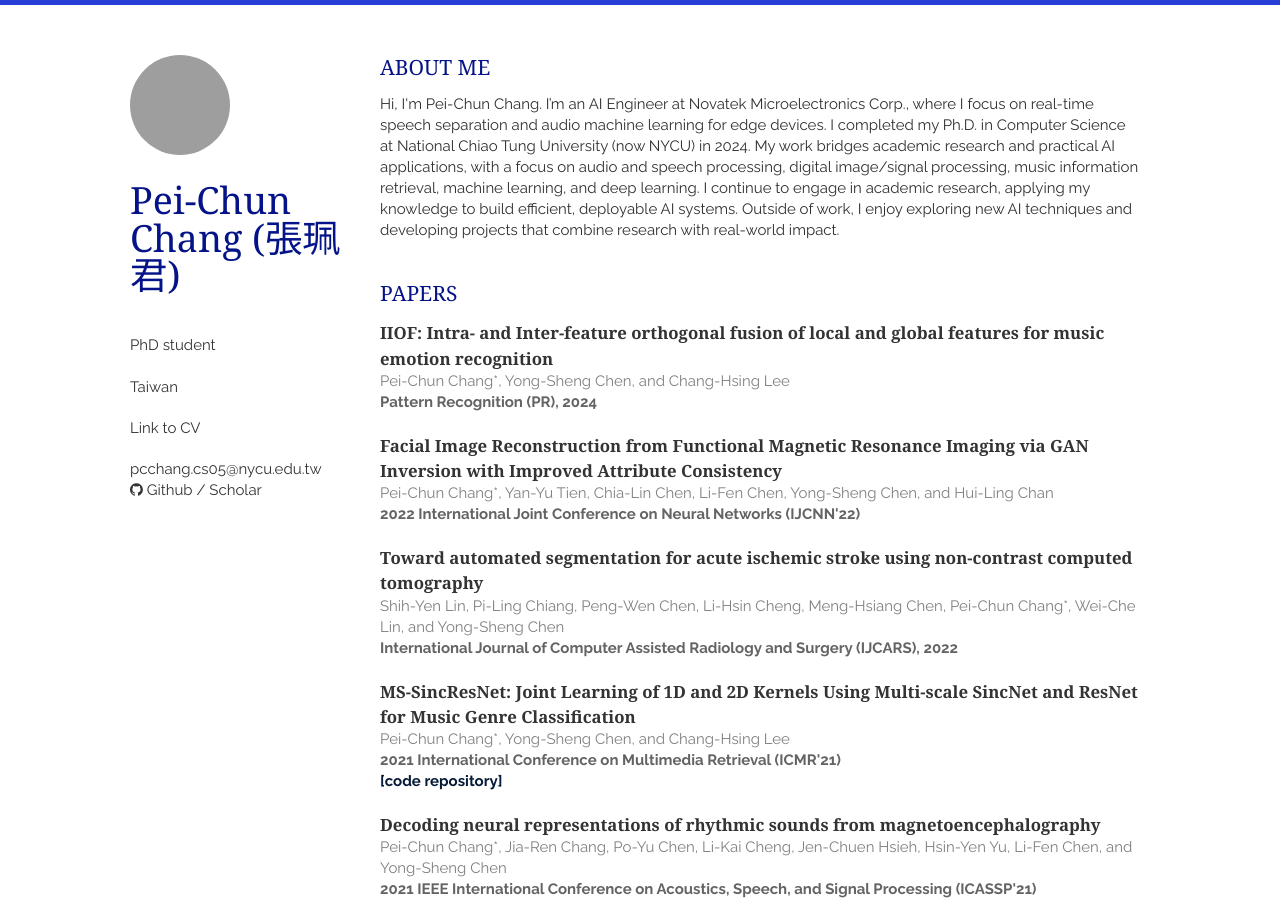
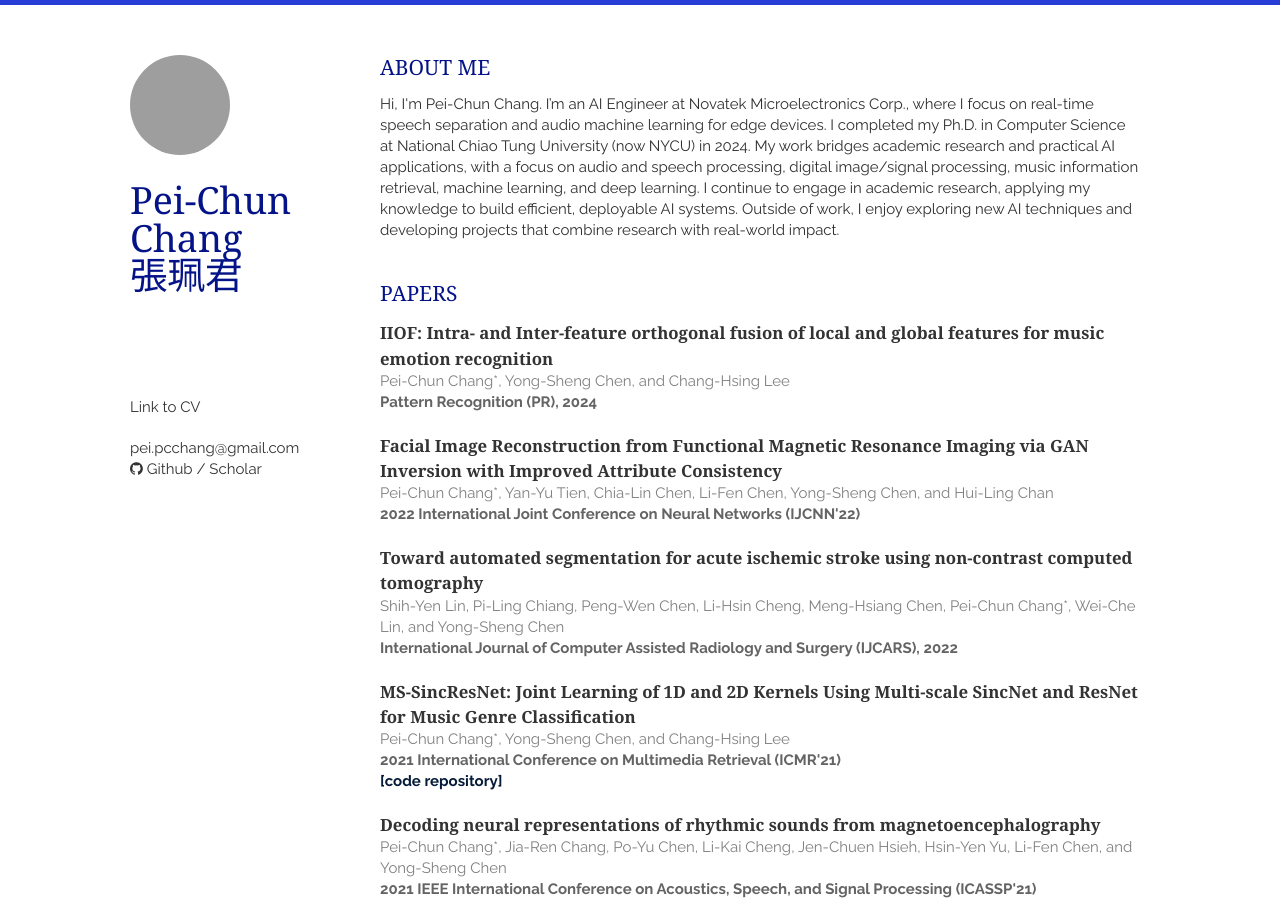
Before and after one commit to PeiChunChang/PeiChunChang.github.io, a Jekyll site: the page built from index.html, in a window 1280 px wide and 900 px high. Built offline with Jekyll 4.4.1, drawn with Linux system fonts in a browser that asks for light colours; nearby versions of some CDN libraries; the list of posts is cut into pages by our own code; a style sheet for code colours, icons or effects is not loaded; grey boxes are pictures that could not be loaded.

Commit message:
Update _config.yml

```diff
--- a/_config.yml
+++ b/_config.yml
@@ -15,22 +15,12 @@ author: Pei-Chun Chang (張珮君)
 # for a normal use at the base of the server change it to "/"
 baseurl: "/"
 title: Pei-Chun Chang's website
-name: Pei-Chun Chang (張珮君)
-email: pcchang.cs05@nycu.edu.tw
-email_full: mailto:pcchang.cs05@nycu.edu.tw
+name: Pei-Chun Chang <br>張珮君
+email: pei.pcchang@gmail.com
+email_full: pei.pcchang@gmail.com
 website: Link to CV
 website_full: ./PCChang_CV.pdf
 github: PeiChunChang/
-twitter: twitter
-tel:
-tel_full:
-google_maps:
-address:
-  street:
-  postcode: PhD student
-  city:
-  country: Taiwan
-google_analytics:
 
 # needed for travis-ci build
 exclude: [vendor]
```
